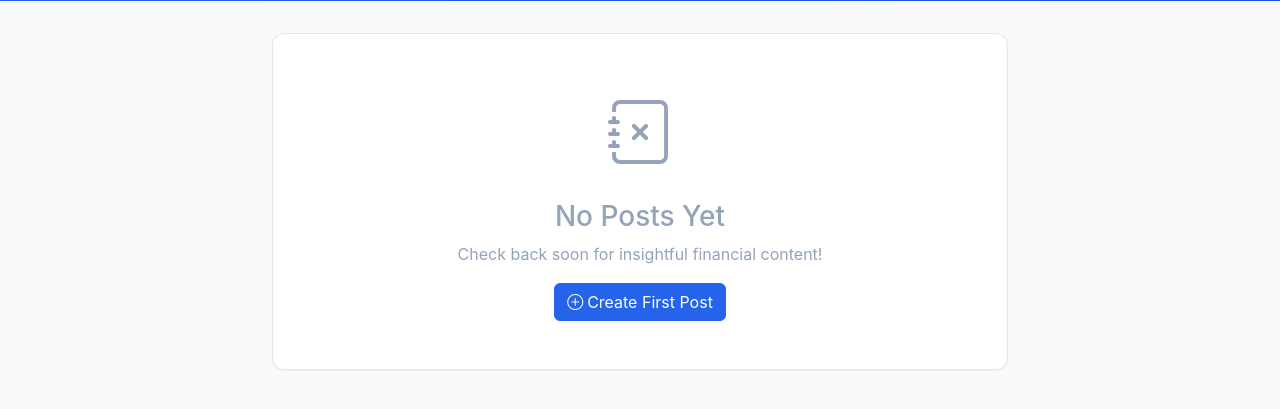
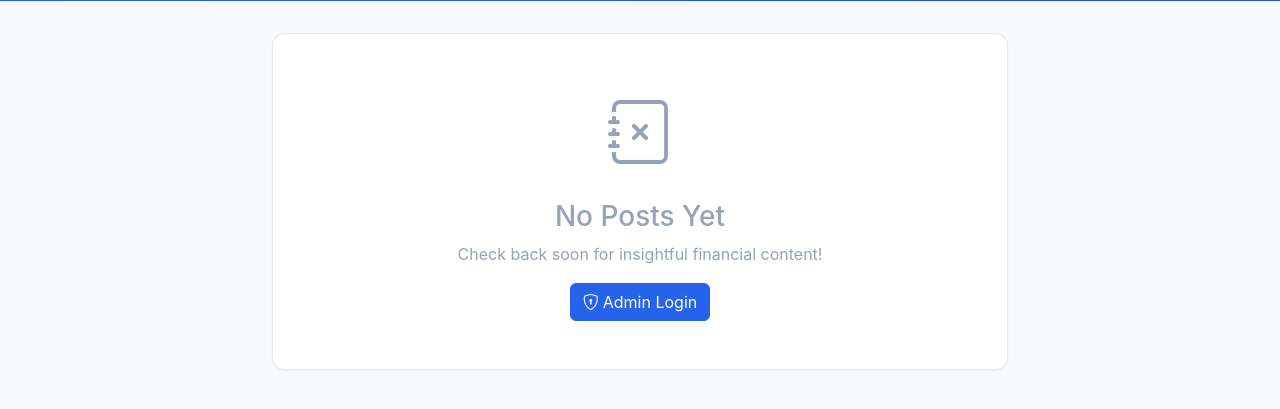
Before and after one commit to pragat206/advance-credit, a FastAPI app: page / in a window 1280 px wide. Shown: the part 287-696 px from the top of the page. Run offline with FastAPI, Linux system fonts and the light colour scheme; some libraries are stand-ins or nearby versions.

Commit message:
Add CreditCare section and admin authentication

```diff
--- a/src/blog/routes.py
+++ b/src/blog/routes.py
@@ -7,6 +7,7 @@ from typing import Optional, List
 import os
 import uuid
 import re
+import hashlib
 
 from src.main_app.database import get_db
 from src.blog.models import BlogPost
@@ -16,12 +17,29 @@ templates = Jinja2Templates(directory="src/blog/templates")
 
 router = APIRouter()
 
+# Admin credentials
+ADMIN_EMAIL = "admin@advancecred.com"
+ADMIN_PASSWORD = "Admin@2025"
+
 # Utility functions
 def create_slug(text):
     """Create URL-friendly slug from text"""
     slug = re.sub(r'[^\w\s-]', '', text.lower())
     slug = re.sub(r'[-\s]+', '-', slug)
     return slug.strip('-')
+
+def hash_password(password: str) -> str:
+    """Hash password using SHA-256"""
+    return hashlib.sha256(password.encode()).hexdigest()
+
+def verify_admin(email: str, password: str) -> bool:
+    """Verify admin credentials"""
+    return email == ADMIN_EMAIL and password == ADMIN_PASSWORD
+
+def require_admin_auth(request: Request):
+    """Check if user is authenticated as admin"""
+    if not request.session.get("blog_admin_logged_in"):
+        raise HTTPException(status_code=401, detail="Admin authentication required")
 
 # Blog Homepage - Display all posts as cards
 @router.get("/", response_class=HTMLResponse)
@@ -50,10 +68,43 @@ async def view_post(request: Request, slug: str, db: Session = Depends(get_db)):
         "post": post
     })
 
+# Admin Login
+@router.get("/admin/login", response_class=HTMLResponse)
+async def admin_login_page(request: Request):
+    """Admin login page"""
+    return templates.TemplateResponse("blog/admin_login.html", {
+        "request": request
+    })
+
+@router.post("/admin/login", response_class=JSONResponse)
+async def admin_login(
+    request: Request,
+    email: str = Form(...),
+    password: str = Form(...)
+):
+    """Admin login authentication"""
+    if verify_admin(email, password):
+        request.session["blog_admin_logged_in"] = True
+        request.session["blog_admin_email"] = email
+        return JSONResponse({
+            "success": True,
+            "message": "Login successful",
+            "redirect": "/blog/admin"
+        })
+    else:
+        raise HTTPException(status_code=401, detail="Invalid credentials")
+
+@router.get("/admin/logout", response_class=RedirectResponse)
+async def admin_logout(request: Request):
+    """Admin logout"""
+    request.session.clear()
+    return RedirectResponse("/blog/admin/login", status_code=302)
+
 # Admin Panel - List all posts
 @router.get("/admin", response_class=HTMLResponse)
 async def admin_panel(request: Request, db: Session = Depends(get_db)):
     """Admin panel to manage blog posts"""
+    require_admin_auth(request)
     posts = db.query(BlogPost).order_by(desc(BlogPost.created_at)).all()
     return templates.TemplateResponse("blog/admin.html", {
         "request": request,
@@ -64,6 +115,7 @@ async def admin_panel(request: Request, db: Session = Depends(get_db)):
 @router.get("/admin/create", response_class=HTMLResponse)
 async def create_post_page(request: Request):
     """Create new post page"""
+    require_admin_auth(request)
     return templates.TemplateResponse("blog/create_post.html", {
         "request": request
     })
@@ -78,6 +130,7 @@ async def create_post(
     db: Session = Depends(get_db)
 ):
     """Create a new blog post"""
+    require_admin_auth(request)
 
     # Create slug
     slug = create_slug(title)
@@ -122,6 +175,7 @@ async def create_post(
 @router.get("/admin/edit/{post_id}", response_class=HTMLResponse)
 async def edit_post_page(request: Request, post_id: int, db: Session = Depends(get_db)):
     """Edit post page"""
+    require_admin_auth(request)
     post = db.query(BlogPost).filter(BlogPost.id == post_id).first()
     if not post:
         raise HTTPException(status_code=404, detail="Post not found")
@@ -142,6 +196,7 @@ async def edit_post(
     db: Session = Depends(get_db)
 ):
     """Edit a blog post"""
+    require_admin_auth(request)
     post = db.query(BlogPost).filter(BlogPost.id == post_id).first()
     if not post:
         raise HTTPException(status_code=404, detail="Post not found")
@@ -189,6 +244,7 @@ async def delete_post(
     db: Session = Depends(get_db)
 ):
     """Delete a blog post"""
+    require_admin_auth(request)
     post = db.query(BlogPost).filter(BlogPost.id == post_id).first()
     if not post:
         raise HTTPException(status_code=404, detail="Post not found")
@@ -215,6 +271,7 @@ async def toggle_post_status(
     db: Session = Depends(get_db)
 ):
     """Toggle post published status"""
+    require_admin_auth(request)
     post = db.query(BlogPost).filter(BlogPost.id == post_id).first()
     if not post:
         raise HTTPException(status_code=404, detail="Post not found")
--- a/src/blog/templates/blog/base.html
+++ b/src/blog/templates/blog/base.html
@@ -196,7 +196,7 @@
                         </a>
                     </li>
                     <li class="nav-item">
-                        <a class="nav-link" href="/blog/admin">
+                        <a class="nav-link" href="/blog/admin/login">
                             <i class="bi bi-gear me-1"></i>Admin
                         </a>
                     </li>
--- a/src/blog/templates/blog/home.html
+++ b/src/blog/templates/blog/home.html
@@ -64,8 +64,8 @@
                         <i class="bi bi-journal-x text-muted" style="font-size: 4rem;"></i>
                         <h3 class="mt-3 text-muted">No Posts Yet</h3>
                         <p class="text-muted">Check back soon for insightful financial content!</p>
-                        <a href="/blog/admin/create" class="btn btn-primary">
-                            <i class="bi bi-plus-circle me-1"></i>Create First Post
+                        <a href="/blog/admin/login" class="btn btn-primary">
+                            <i class="bi bi-shield-lock me-1"></i>Admin Login
                         </a>
                     </div>
                 </div>
--- a/src/main_app/templates/navbar.html
+++ b/src/main_app/templates/navbar.html
@@ -30,9 +30,6 @@
         </li>
         <li class="nav-item">
           <a class="nav-link {% if request.url.path == '/about' %}active{% endif %}" href="/about">About Us</a>
-        </li>
-        <li class="nav-item">
-          <a class="nav-link {% if request.url.path.startswith('/blog') %}active{% endif %}" href="/blog/">Blog</a>
         </li>
 
       </ul>
```
Also changed, not shown: src/blog/templates/blog/admin.html (+8 -3 lines), src/blog/templates/blog/admin_login.html (added, +99 -0 lines), src/main_app/templates/home.html (+78 -0 lines).
